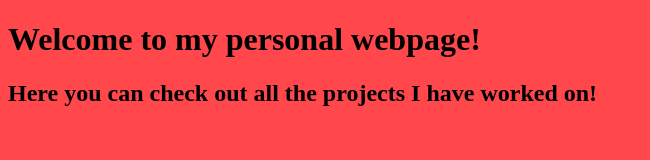
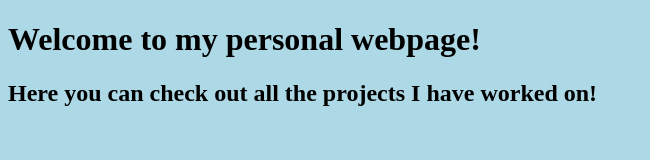
Before and after one commit to A-lexX00/alex.github.io, a plain HTML site: page index.html in a window 1280 px wide. Shown: the whole page, without its empty margins (0-650 px from the left). Drawn offline with Linux system fonts and the light colour scheme.

Commit message:
Update index.html

```diff
--- a/index.html
+++ b/index.html
@@ -5,7 +5,7 @@
     <meta name="viewport" content="width=device-width, initial-scale=1.0">
     <title>Main Page</title>
 </head>
-<body style="background-color: #FF474C;">
+<body style="background-color: lightblue;">
     <div class="container">
       <h1> Welcome to my personal webpage! </h1>
       <h2> Here you can check out all the projects I have worked on!</h2>
```
